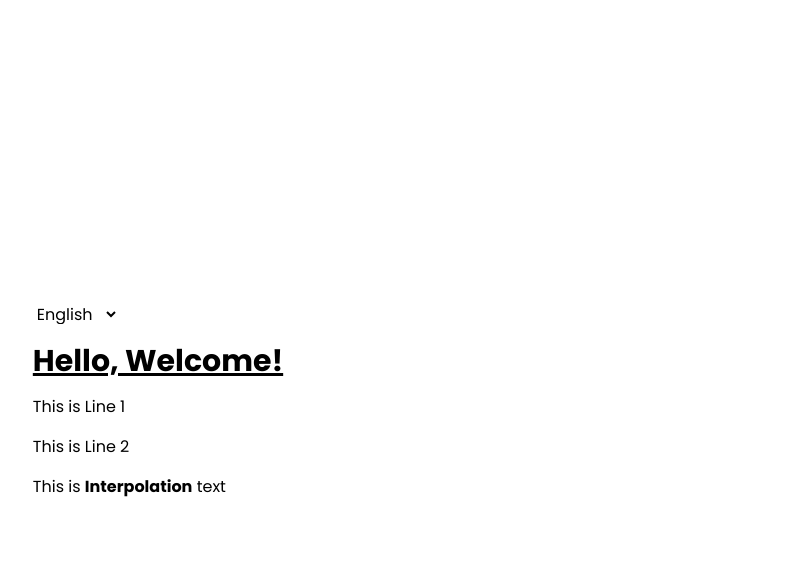
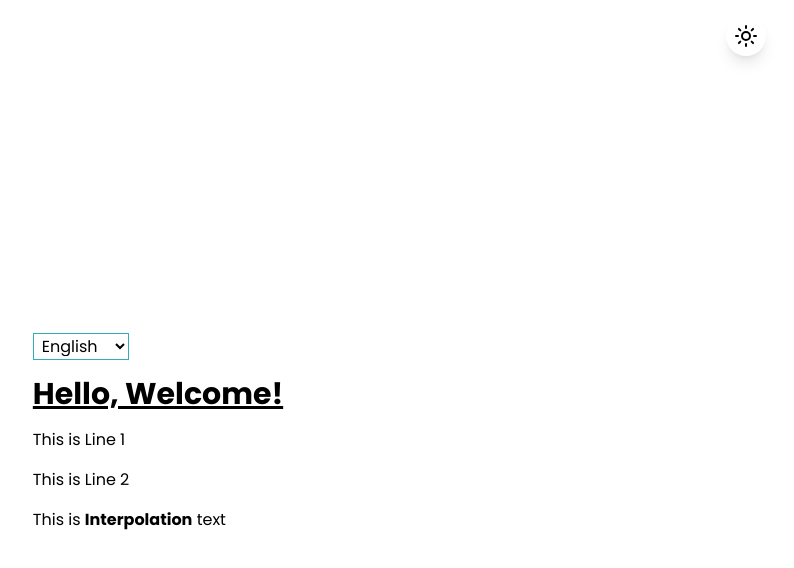
Before and after one commit to mehedi8430/react-typescript-starter, a React (Vite) app: page / in a window 1280 px wide. Shown: the top 568 px of the page, without its empty margins (482-1276 px from the left). Built offline with nearby package versions, Linux system fonts and the light colour scheme.

Commit message:
feat(theme): add ThemeSwitcher component and enhance theme management with detect system theme

```diff
--- a/src/App.tsx
+++ b/src/App.tsx
@@ -1,5 +1,6 @@
 import { Trans, useTranslation } from "react-i18next";
 import LanguageSelector from "./components/LanguageSelector";
+import { ThemeSwitcher } from "./components/ThemeSwitcher";
 
 export default function App() {
   const { t } = useTranslation();
@@ -14,7 +15,14 @@ export default function App() {
   };
 
   return (
-    <div className="flex items-center justify-center h-screen">
+    <main className="min-h-screen">
+      {/* Theme Switcher */}
+      <header className="flex justify-end h-18 px-4">
+        <ThemeSwitcher />
+      </header>
+
+      {/* Localization */}
+      <section className="flex items-center justify-center h-[90vh]">
         <div className="space-y-4">
           <LanguageSelector />
           <h1 className="text-3xl font-bold underline">{t("greeting")}</h1>
@@ -29,6 +37,7 @@ export default function App() {
             components={{ 1: <b /> }}
           />
         </div>
-    </div>
+      </section>
+    </main>
   );
 }
--- a/src/assets/icons/index.tsx
+++ b/src/assets/icons/index.tsx
@@ -19,3 +19,51 @@ export function ReactSvg({ ...props }) {
     </svg>
   );
 }
+
+export function SunSvg({ ...props }) {
+  return (
+    <svg
+      xmlns="http://www.w3.org/2000/svg"
+      width="24"
+      height="24"
+      viewBox="0 0 24 24"
+      fill="none"
+      stroke="currentColor"
+      stroke-width="2"
+      stroke-linecap="round"
+      stroke-linejoin="round"
+      className="lucide lucide-sun-icon lucide-sun"
+      {...props}
+    >
+      <circle cx="12" cy="12" r="4" />
+      <path d="M12 2v2" />
+      <path d="M12 20v2" />
+      <path d="m4.93 4.93 1.41 1.41" />
+      <path d="m17.66 17.66 1.41 1.41" />
+      <path d="M2 12h2" />
+      <path d="M20 12h2" />
+      <path d="m6.34 17.66-1.41 1.41" />
+      <path d="m19.07 4.93-1.41 1.41" />
+    </svg>
+  );
+}
+
+export function MoonSvg({ ...props }) {
+  return (
+    <svg
+      xmlns="http://www.w3.org/2000/svg"
+      width="24"
+      height="24"
+      viewBox="0 0 24 24"
+      fill="none"
+      stroke="currentColor"
+      stroke-width="2"
+      stroke-linecap="round"
+      stroke-linejoin="round"
+      className="lucide lucide-moon-icon lucide-moon"
+      {...props}
+    >
+      <path d="M20.985 12.486a9 9 0 1 1-9.473-9.472c.405-.022.617.46.402.803a6 6 0 0 0 8.268 8.268c.344-.215.825-.004.803.401" />
+    </svg>
+  );
+}
--- a/src/components/LanguageSelector.tsx
+++ b/src/components/LanguageSelector.tsx
@@ -22,7 +22,11 @@ export default function LanguageSelector() {
 
   return (
     <div>
-      <select onChange={(e) => changeLanguage(e.target.value)}>
+      <select
+        value={i18n.language}
+        onChange={(e) => changeLanguage(e.target.value)}
+        className="border border-primary px-1"
+      >
         {languages.map((lang) => (
           <option key={lang.code} value={lang.code}>
             {lang.lang}
--- /dev/null
+++ b/src/components/ThemeSwitcher.tsx
@@ -0,0 +1,20 @@
+import { MoonSvg, SunSvg } from "../assets/icons";
+import useTheme from "../theme";
+
+export function ThemeSwitcher() {
+  const { theme, setTheme } = useTheme();
+
+  return (
+    <div className="mt-4 mr-4">
+      <button
+        onClick={() => setTheme(theme === "dark" ? "light" : "dark")}
+        className="relative inline-flex h-10 w-10 items-center justify-center rounded-full bg-background text-foreground shadow-lg transition-all duration-200 hover:shadow-xl hover:scale-105 focus:outline-none focus:ring-2 focus:ring-ring focus:ring-offset-2 disabled:pointer-events-none disabled:opacity-50"
+        aria-label={`Switch to ${theme === "dark" ? "light" : "dark"} mode`}
+      >
+        <SunSvg className="size-6 rotate-0 scale-100 transition-all dark:-rotate-90 dark:scale-0" />
+        <MoonSvg className="absolute size-6 rotate-90 scale-0 transition-all dark:rotate-0 dark:scale-100" />
+        <span className="sr-only">Toggle theme</span>
+      </button>
+    </div>
+  );
+}
--- a/src/theme/index.tsx
+++ b/src/theme/index.tsx
@@ -1,6 +1,6 @@
 import { createContext, useContext, useEffect, useState } from "react";
 
-type Theme = "dark" | "light" | "system";
+type Theme = "dark" | "light";
 
 type ThemeProviderProps = {
   children: React.ReactNode;
@@ -26,10 +26,44 @@ export function ThemeProvider({
   storageKey = "vite-ui-theme",
   ...props
 }: ThemeProviderProps) {
-  const [theme, setTheme] = useState<Theme>(
-    () => (localStorage.getItem(storageKey) as Theme) || defaultTheme
-  );
+  // Internal state setter for theme
+  const [theme, setThemeState] = useState<Theme>(() => {
+    const stored = localStorage.getItem(storageKey);
+    if (stored) {
+      return stored as Theme;
+    }
+    // Detect system preference if no stored value
+    if (window.matchMedia) {
+      return window.matchMedia("(prefers-color-scheme: dark)").matches
+        ? "dark"
+        : "light";
+    }
+    // Fallback to default if matchMedia is not supported
+    return defaultTheme;
+  });
 
+  // Effect to listen for system theme changes (only if no user preference is stored)
+  useEffect(() => {
+    if (localStorage.getItem(storageKey)) {
+      // User has set a preference, don't follow system changes
+      return;
+    }
+
+    if (!window.matchMedia) {
+      // matchMedia not supported, no listener needed
+      return;
+    }
+
+    const mediaQuery = window.matchMedia("(prefers-color-scheme: dark)");
+    const handleChange = (e: MediaQueryListEvent) => {
+      setThemeState(e.matches ? "dark" : "light");
+    };
+
+    mediaQuery.addEventListener("change", handleChange);
+    return () => mediaQuery.removeEventListener("change", handleChange);
+  }, [storageKey]);
+
+  // Effect to update root class based on theme
   useEffect(() => {
     const root = window.document.documentElement;
 
@@ -38,12 +72,15 @@ export function ThemeProvider({
     root.classList.add(theme);
   }, [theme]);
 
+  // Public setTheme that persists to localStorage
+  const setTheme = (newTheme: Theme) => {
+    localStorage.setItem(storageKey, newTheme);
+    setThemeState(newTheme);
+  };
+
   const value = {
     theme,
-    setTheme: (theme: Theme) => {
-      localStorage.setItem(storageKey, theme);
-      setTheme(theme);
-    },
+    setTheme,
   };
 
   return (
```
Lines whose indentation alone changed are shown as unchanged.
